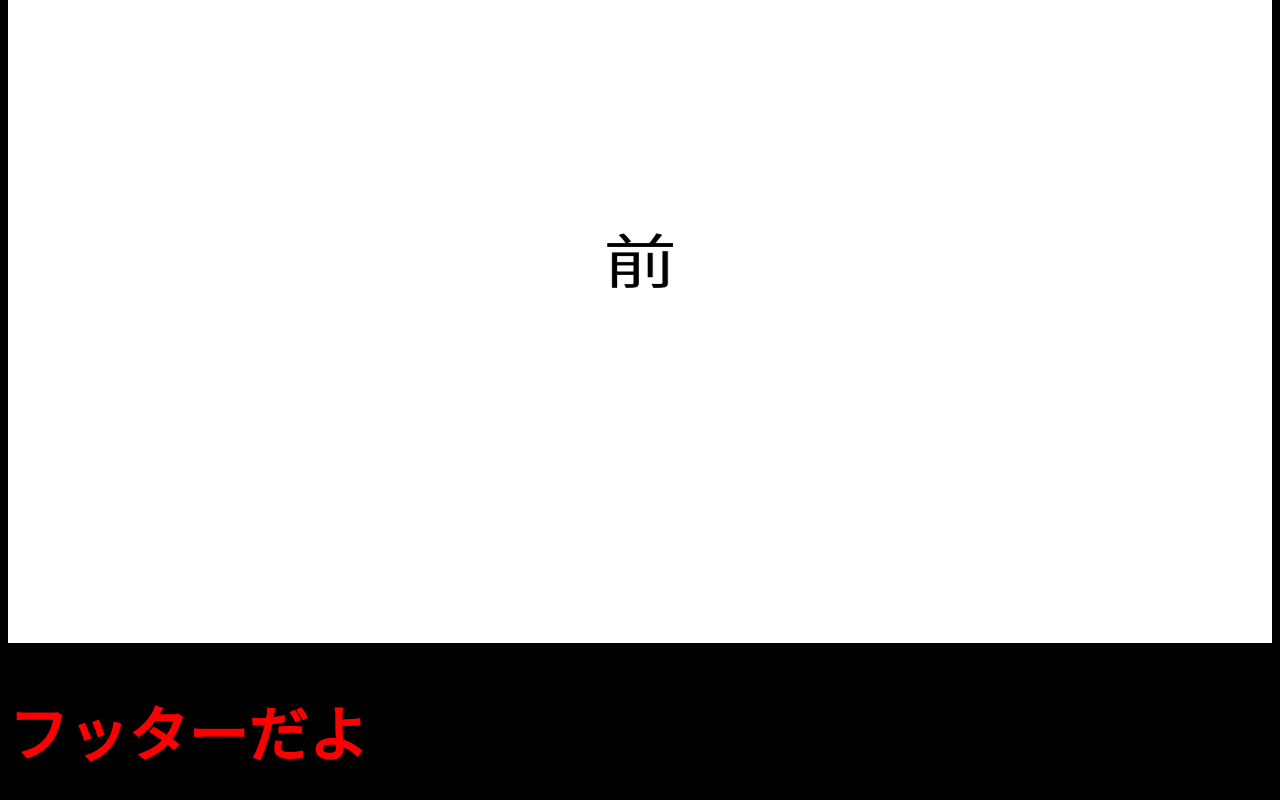
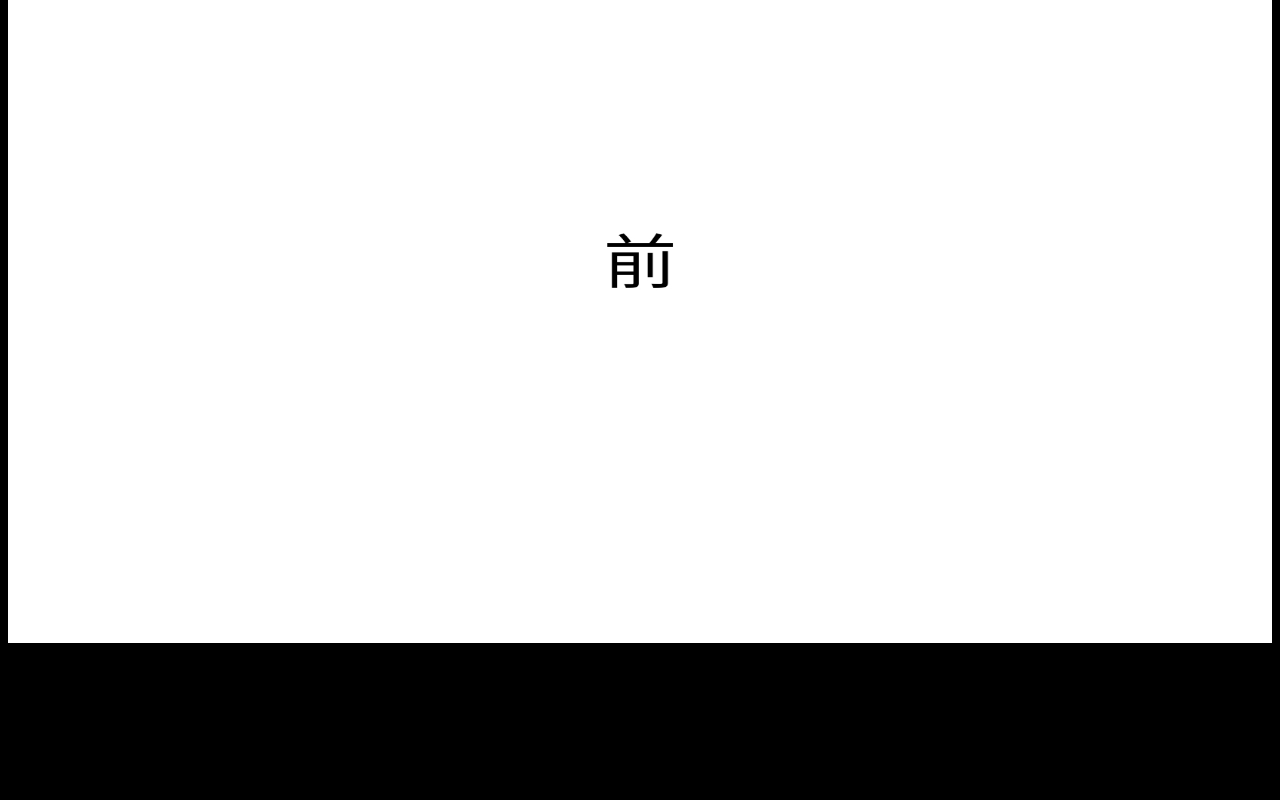
Before and after one commit to SatakeYusuke19920527/americandog, a Next.js app: page /secondtest in a window 1280 px wide. Shown: the part 420-1220 px from the top of the page. After the commit the page ends 1117 px from the top, so only its background shows below. Built offline with nearby package versions, Linux system fonts and the light colour scheme.

Commit message:
修正完了

```diff
--- a/package.json
+++ b/package.json
@@ -17,6 +17,7 @@
     "postcss": "8.4.25",
     "react": "18.2.0",
     "react-dom": "18.2.0",
+    "react-router-dom": "^6.14.2",
     "tailwindcss": "3.3.2",
     "typescript": "5.1.6"
   }
--- a/src/components/Footer.tsx
+++ b/src/components/Footer.tsx
@@ -1,7 +1,21 @@
-export default function Footer() {
+
+
+  const Footer = () => {
     return (
-      <>
-      <h1 className="example">フッターだよ</h1>
-      </>
+      <footer>
+        <div className="footer">
+
+        <ul className="footer-menu">
+
+          </ul>
+
+         <a className="official"></a>
+          <div className="copyright">
+  <p>©︎2023american dog  </p>
+          </div>
+          </div>
+      </footer>
     )
   }
+
+  export default Footer
--- a/src/pages/_app.tsx
+++ b/src/pages/_app.tsx
@@ -1,4 +1,5 @@
 import '@/styles/globals.css'
+
 import type { AppProps } from 'next/app'
 
 export default function App({ Component, pageProps }: AppProps) {
--- a/src/pages/index.tsx
+++ b/src/pages/index.tsx
@@ -21,7 +21,7 @@ export default function Home() {
     {/* 利用規約に同意しないと入れないようにする */}
     <Link href="/secondtest"><button type="submit" disabled={!isChecked}>ゲームページへ飛ぶ</button></Link>
     <br/><p　className="example">※チェックすると利用規約に同意したことになります</p><input type="checkbox" onChange={toggleCheckbox}></input>
-    <br/><Link href=""　className="example">利用規約ページへ飛ぶ</Link>
+    <br/><Link href="/termsOfUse  "　className="example">利用規約ページへ飛ぶ</Link>
     </main>
     </div>
     </Layout>
--- a/src/pages/termsOfUse.tsx
+++ b/src/pages/termsOfUse.tsx
@@ -1,7 +1,7 @@
 import React from 'react';
 import {Layout} from "../components/Layout"
 
-const TermsOfUse: React.FC = () => {
+export default function termsOfUse() {
   return (
     <Layout>
     <div>
@@ -55,5 +55,3 @@ const TermsOfUse: React.FC = () => {
     </Layout>
   );
 };
-
-export default TermsOfUse;
```
Also changed, not shown: src/styles/globals.css (line endings or trailing spaces), 1 other file (tests, documents, lock files or other folders).
